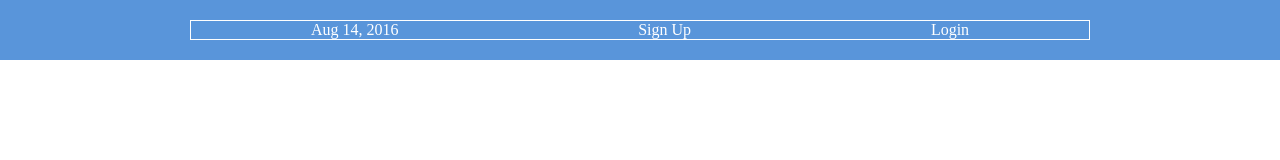
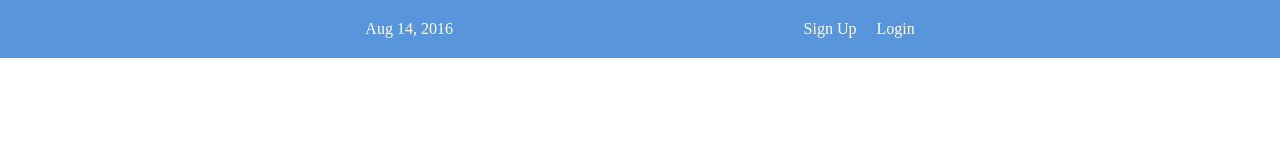
Before and after one commit to AmalKrishnaS/flexbox, a plain HTML site: page index.html in a window 1280 px wide. Drawn offline with Linux system fonts and the light colour scheme.

Commit message:
Change navbar
Added an extra class in .menu-
container .links to make .signup
and .login go to end of the
container instead of space-around

```diff
--- a/index.html
+++ b/index.html
@@ -7,11 +7,13 @@
   </head>
   <body>
     <div class="menu-container">
-      <div class="menu">
-        <div class='date'>Aug 14, 2016</div>
-        <div class='signup'>Sign Up</div>
-        <div class='login'>Login</div>
-      </div>
+        <div class='menu'>
+            <div class='date'>Aug 14, 2016</div>
+            <div class='links'>
+              <div class='signup'>Sign Up</div>
+              <div class='login'>Login</div>
+            </div>
+          </div>
     </div>
   </body>
 </html>
--- a/style.css
+++ b/style.css
@@ -13,8 +13,16 @@
   }
 
   .menu {
-    border: 1px solid #fff;
     width: 900px;
     display: flex;
     justify-content: space-around;
   }
+
+  .links {
+    display: flex;
+    justify-content: flex-end;
+  }
+
+  .login {
+    margin-left: 20px;
+  }
```
